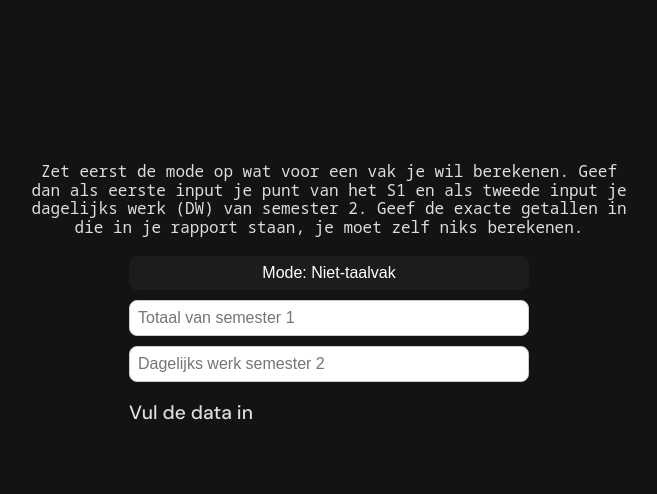
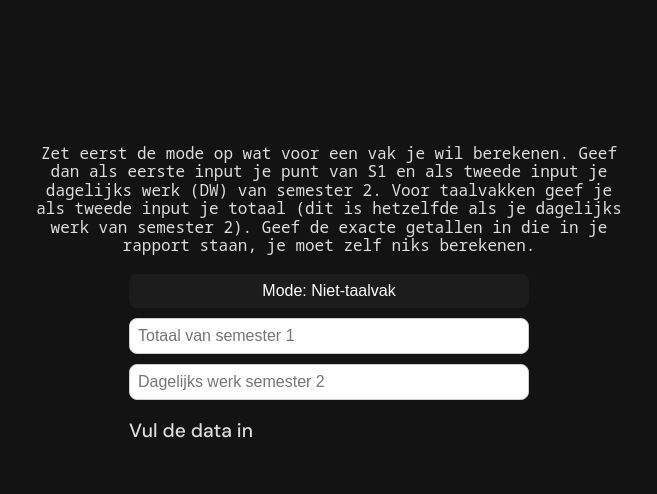
Before and after one commit to M64DiamondStar/M64Dev, a PHP site: page /exam_calculator.php in a window 1280 px wide. Shown: the part 103-597 px from the top of the page, without its empty margins (311-968 px from the left). Run offline with PHP 8.4, Linux system fonts and the light colour scheme; some libraries are stand-ins or nearby versions.

Commit message:
Changed description once more

```diff
--- a/exam_calculator.php
+++ b/exam_calculator.php
@@ -54,8 +54,9 @@
             <div class="page-content">
                 <div class="section-wrapper">
                     <section class="intro">
-                        <center><p class="scramble">Zet eerst de mode op wat voor een vak je wil berekenen. Geef dan als eerste input je punt van het S1 en als tweede
-                            input je dagelijks werk (DW) van semester 2. Geef de exacte getallen in die in je rapport staan, je moet zelf niks berekenen.</p></center>
+                        <center><p class="scramble">Zet eerst de mode op wat voor een vak je wil berekenen. Geef dan als eerste input je punt van S1 en als tweede
+                            input je dagelijks werk (DW) van semester 2. Voor taalvakken geef je als tweede input je totaal (dit is hetzelfde als je dagelijks werk van semester 2).
+                             Geef de exacte getallen in die in je rapport staan, je moet zelf niks berekenen.</p></center>
                         <div class="calculator">
                             <button id="toggleOperation">Mode: Niet-taalvak</button>
                             <input type="number" id="inputA" placeholder="Totaal van semester 1">
```
